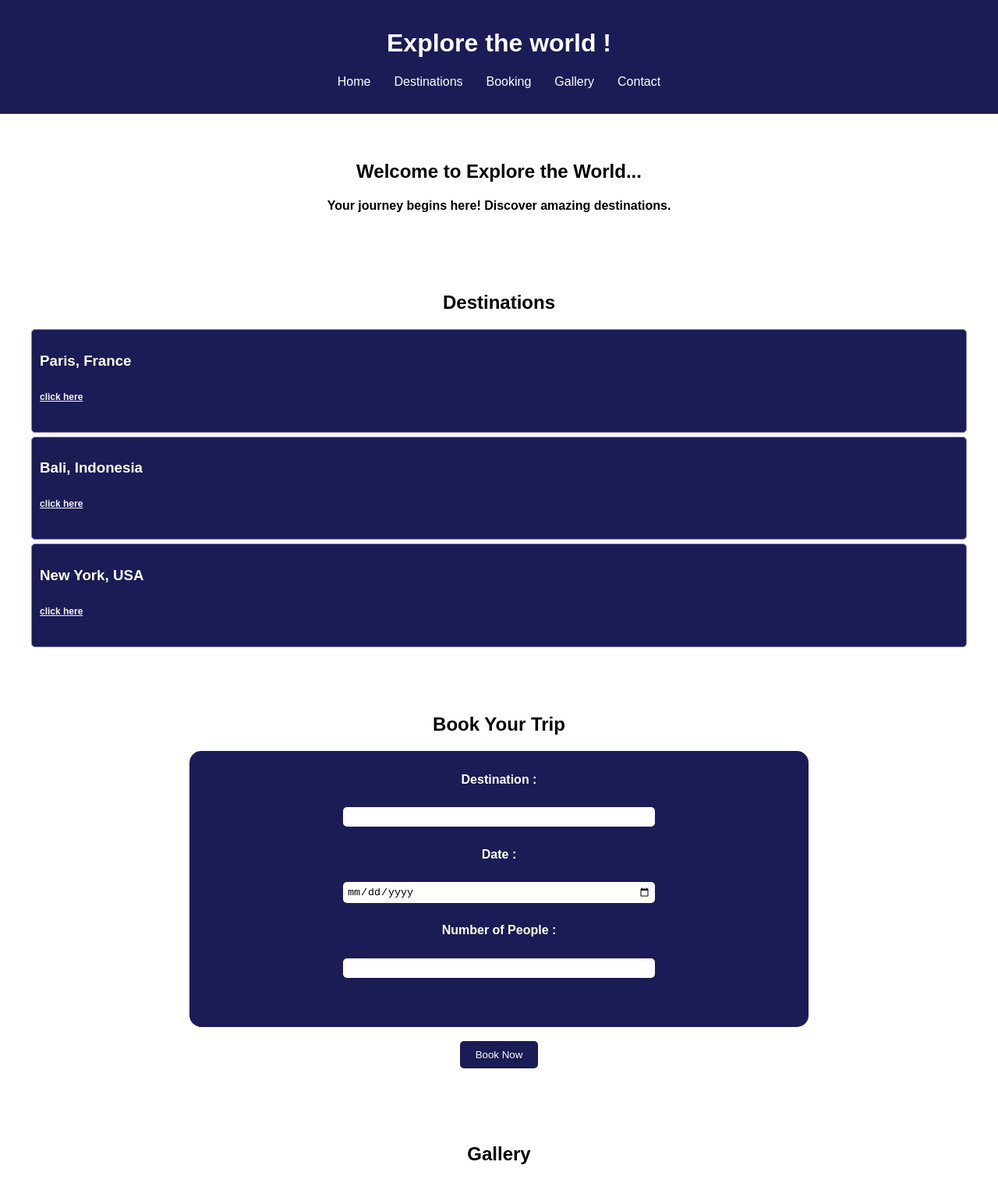
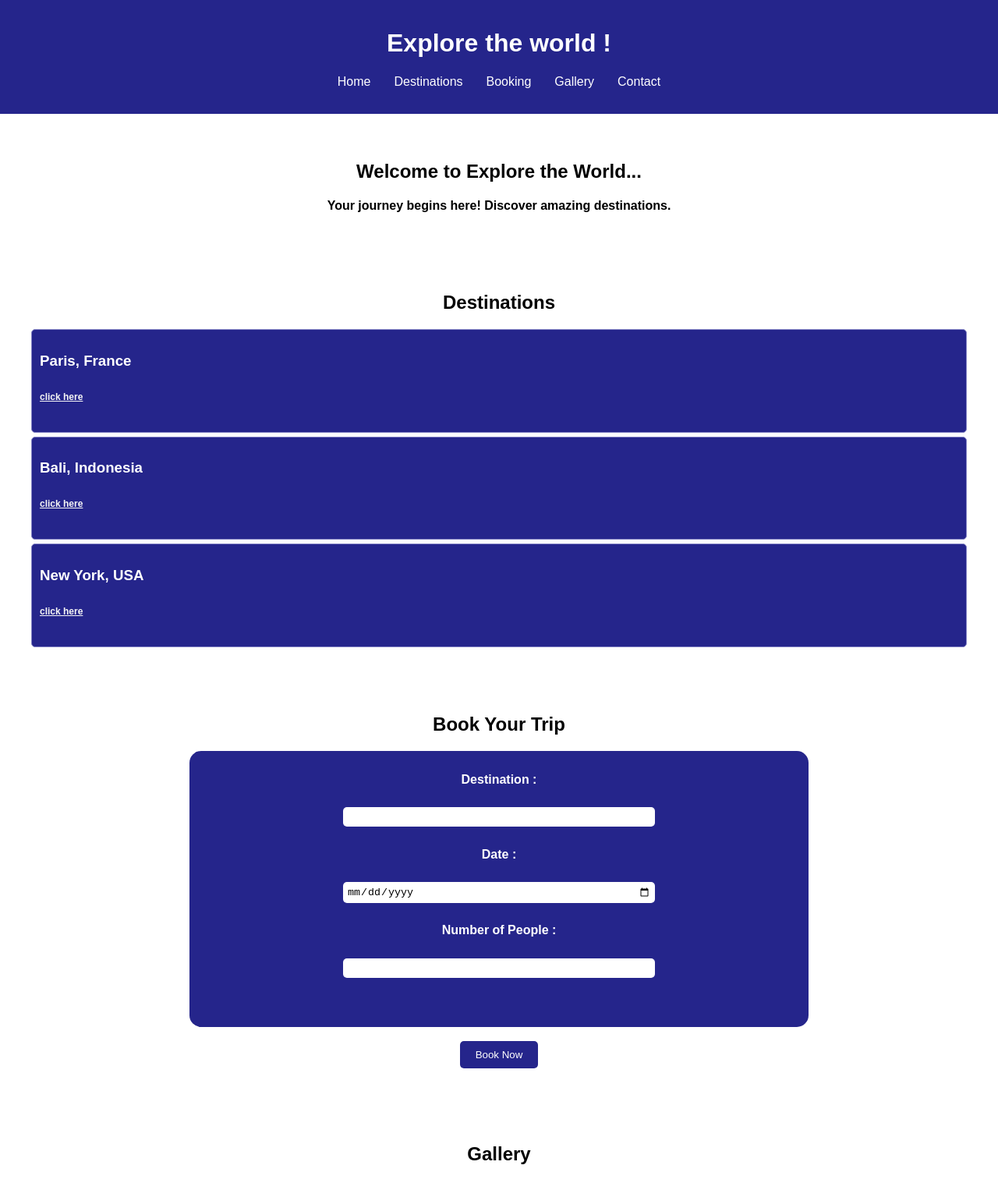
Before and after one commit to SindhubairaviNirmala/Travel, a plain HTML site: page index.html in a window 1280 px wide. Shown: the top 1526 px of the page at 78% size. Drawn offline with Linux system fonts and the light colour scheme.

Commit message:
modified

```diff
--- a/style.css
+++ b/style.css
@@ -13,7 +13,7 @@ h6{
     color: whitesmoke;
 }
 header{
-    background-color: rgb(27, 27, 86);
+    background-color: rgb(37, 37, 139);
     color: white;
     padding: 1rem;
     text-align: center;
@@ -51,7 +51,7 @@ section{
 
 .destination{
     cursor: pointer;
-    background-color:rgb(27, 27, 86) ;
+    background-color:rgb(37, 37, 139) ;
     color: white;
     padding: 10px;
     margin: 5px 0;
@@ -64,7 +64,7 @@ section{
 }
 
 .form{
-    background-color: rgb(27, 27, 86);
+    background-color: rgb(37, 37, 139);
     color: white;
     padding: 7px;
     /*margin-left: 330px;*/
@@ -91,7 +91,7 @@ p{
     color: rgb(8, 199, 8);
 }
 .contact{
-    background-color: rgb(27, 27, 86);
+    background-color: rgb(37, 37, 139);
     color: white;
     padding: 6px;
     /*margin-left: 330px;*/
@@ -138,7 +138,7 @@ textarea:focus{
 }
 
 button{
-    background-color: rgb(27, 27, 86);
+    background-color: rgb(37, 37, 139);
     color: white;
     padding: 10px;
     width: 100px;
@@ -211,7 +211,7 @@ button{
         width: 130px;
         height: 38vh;
         padding: 20px;
-        background-color: rgb(27, 27, 86);
+        background-color: rgb(37, 37, 139);
         flex-direction: column;
         transition: 1s;
     }
```
